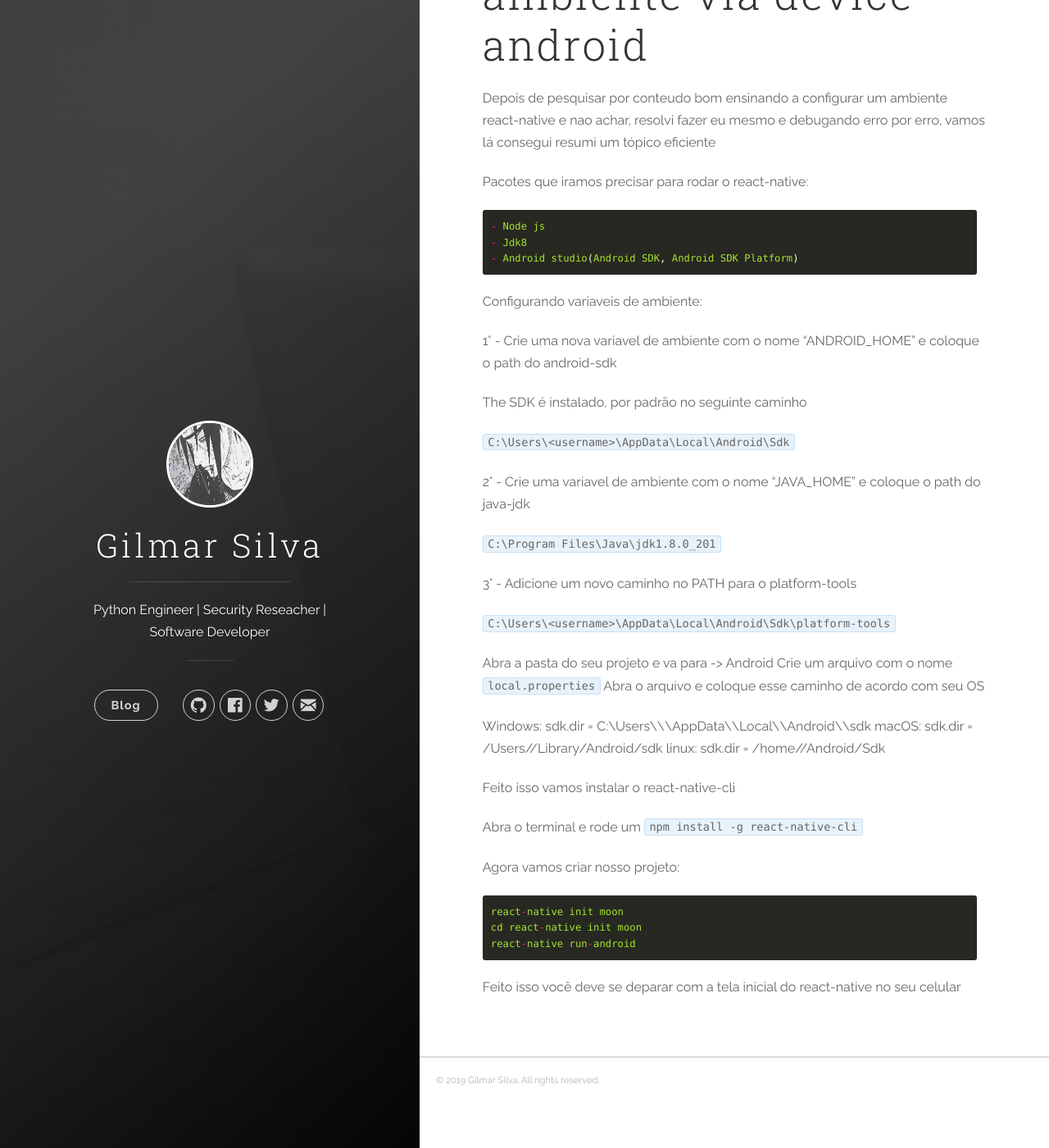
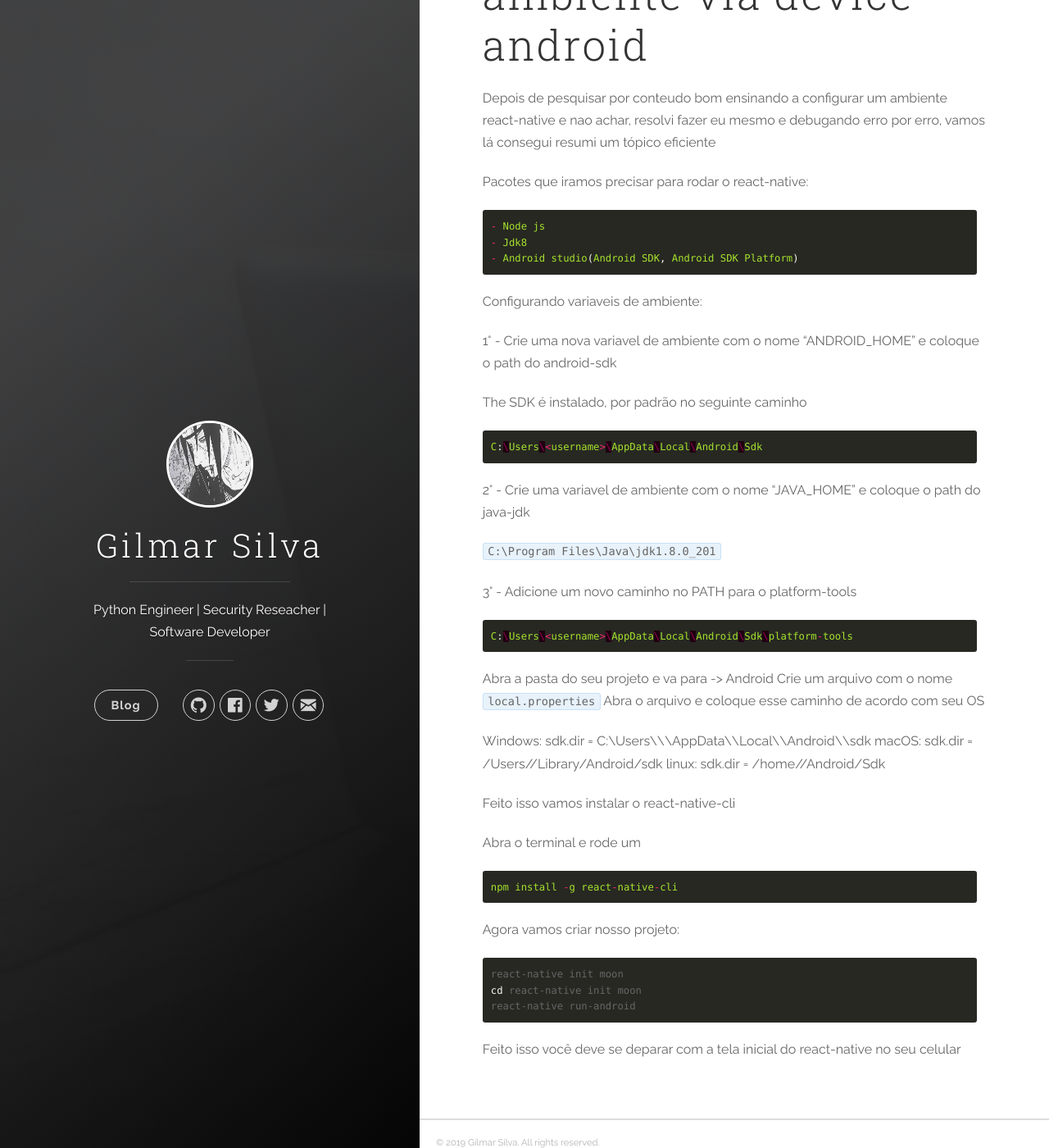
Before and after one commit to k13w/heavenh.github.io, a Jekyll site: the page built from _posts/2019-02-24-react-native-configurando-ambiente.md, in a window 1280 px wide and 1400 px high, scrolled down 233 px. Shown: the whole window at 82% size. Built offline with Jekyll 4.4.1, drawn with Linux system fonts in a browser that asks for light colours; nearby versions of some CDN libraries.

Commit message:
:diamonds:

````diff
--- a/_posts/2019-02-24-react-native-configurando-ambiente.md
+++ b/_posts/2019-02-24-react-native-configurando-ambiente.md
@@ -20,7 +20,9 @@ Configurando variaveis de ambiente:
 
 The SDK é instalado, por padrão no seguinte caminho
 
-`C:\Users\<username>\AppData\Local\Android\Sdk`
+``` javascript
+C:\Users\<username>\AppData\Local\Android\Sdk
+```
 
 2° - Crie uma variavel de ambiente com o nome "JAVA_HOME" e coloque o path do java-jdk
 
@@ -28,7 +30,9 @@ The SDK é instalado, por padrão no seguinte caminho
 
 3° - Adicione um novo caminho no PATH para o platform-tools
 
-`C:\Users\<username>\AppData\Local\Android\Sdk\platform-tools`
+``` javascript
+C:\Users\<username>\AppData\Local\Android\Sdk\platform-tools
+```
 
 Abra a pasta do seu projeto e va para -> Android
 Crie um arquivo com o nome `local.properties`
@@ -40,10 +44,13 @@ linux: sdk.dir = /home/<username>/Android/Sdk
 
 Feito isso vamos instalar o react-native-cli
 
-Abra o terminal e rode um `npm install -g react-native-cli`
+Abra o terminal e rode um
+``` javascript
+npm install -g react-native-cli
+```
 
 Agora vamos criar nosso projeto:
-``` javascript
+``` shell
 react-native init moon
 cd react-native init moon
 react-native run-android
````
